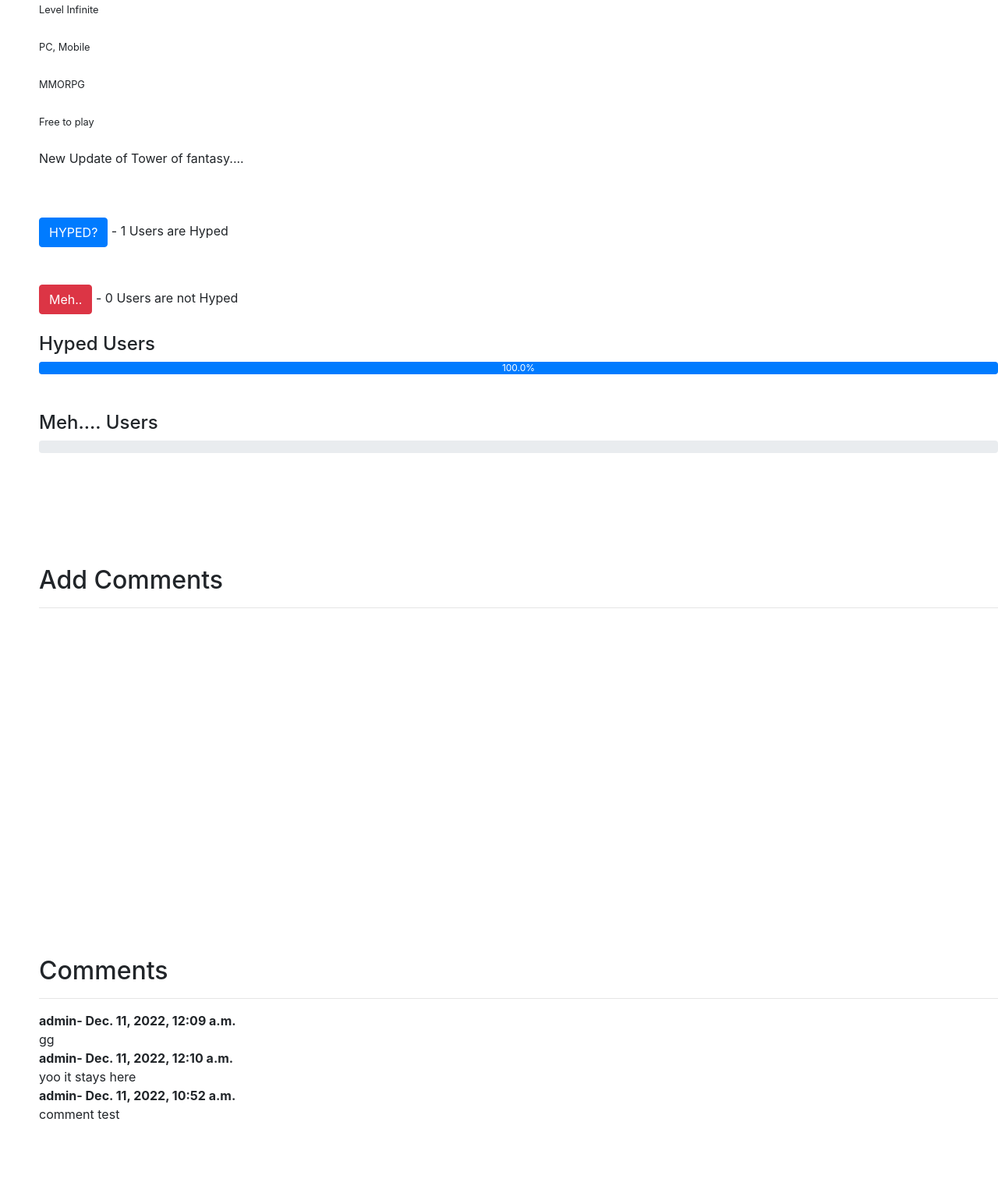
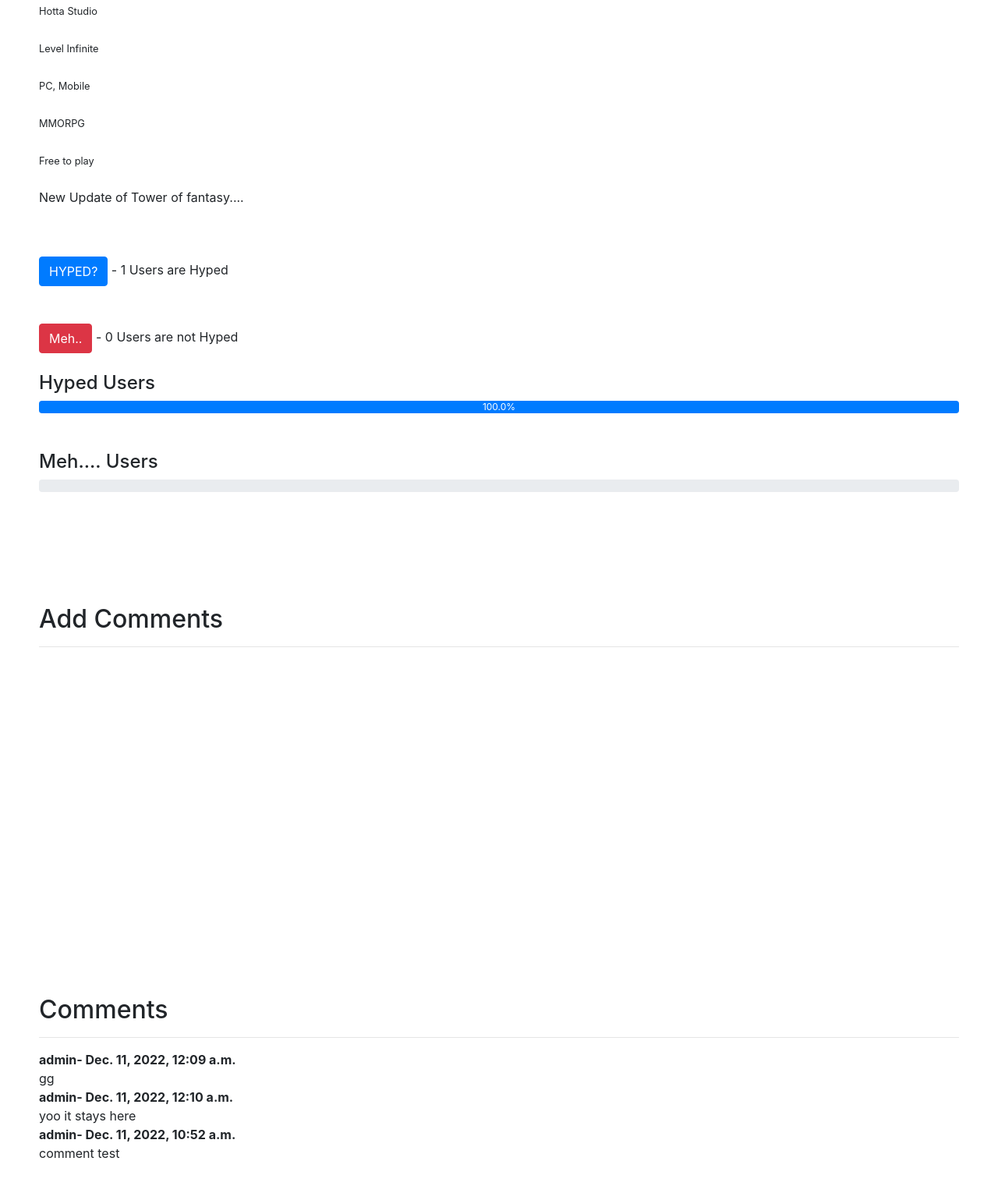
Before and after one commit to GTtron816/ngamedb, a Django app: page /gamedetails/6 in a window 1280 px wide. Shown: the part 803-2342 px from the top of the page at 78% size. Before the commit the page ends 2238 px from the top, so only its background shows below. Run offline with Django 4.2, Linux system fonts and the light colour scheme; data comes from the database, SQL or seed files in the repository.

Commit message:
ui changes

```diff
--- a/newgames/templates/base.html
+++ b/newgames/templates/base.html
@@ -68,7 +68,7 @@
         </div>
       </nav>
 
-    <div style="margin-left: 50px;  margin-top: 20px;  " >
+    <div style="margin-left: 50px; margin-right: 50px;  margin-top: 20px;  " >
     {% block content %}
 
     {% endblock %}
--- a/newgames/templates/game_details.html
+++ b/newgames/templates/game_details.html
@@ -48,11 +48,13 @@
 
     </div>
     <div class="col-sm">
+      <div style="width: 620px; height: 400px; " >
       <div class="embed-responsive embed-responsive-16by9">
-      <iframe width="500" height="285" src="{{game.trailer}}?autoplay=1">
+      <iframe  src="{{game.trailer}}?autoplay=1">
       </iframe></div>
     </div>
   </div>
+</div>
 </div>
 
 
```
